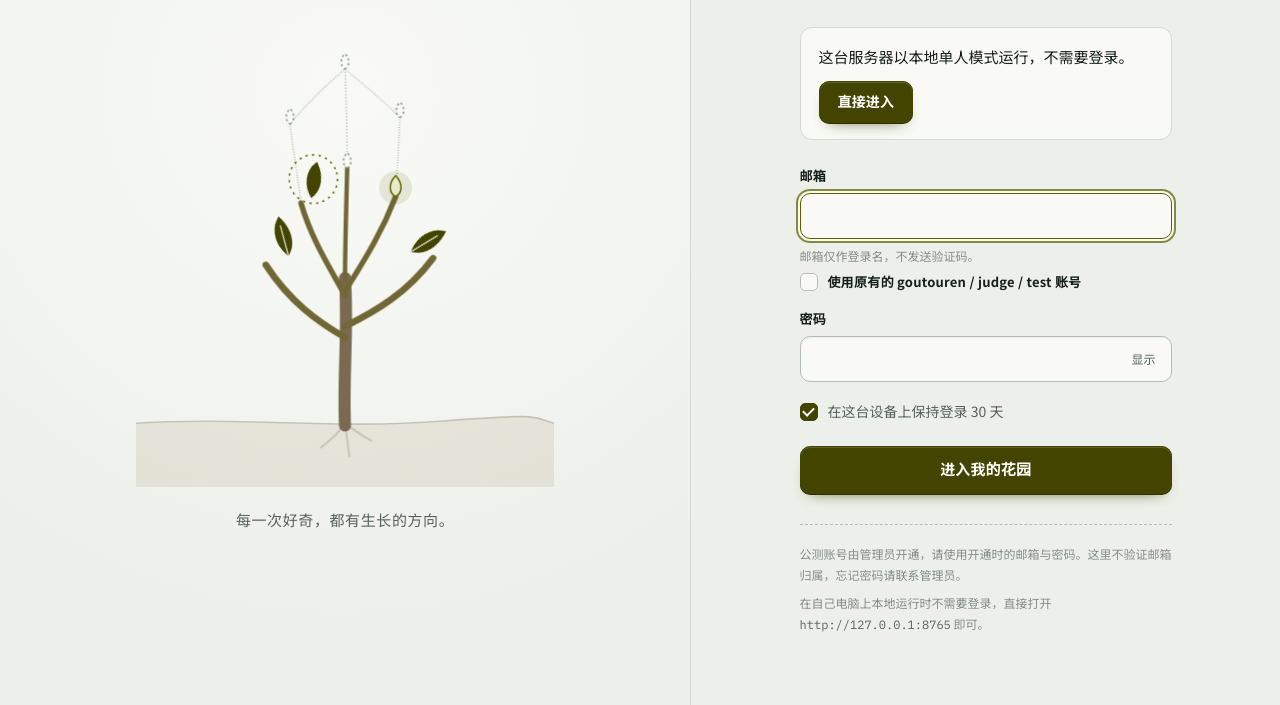
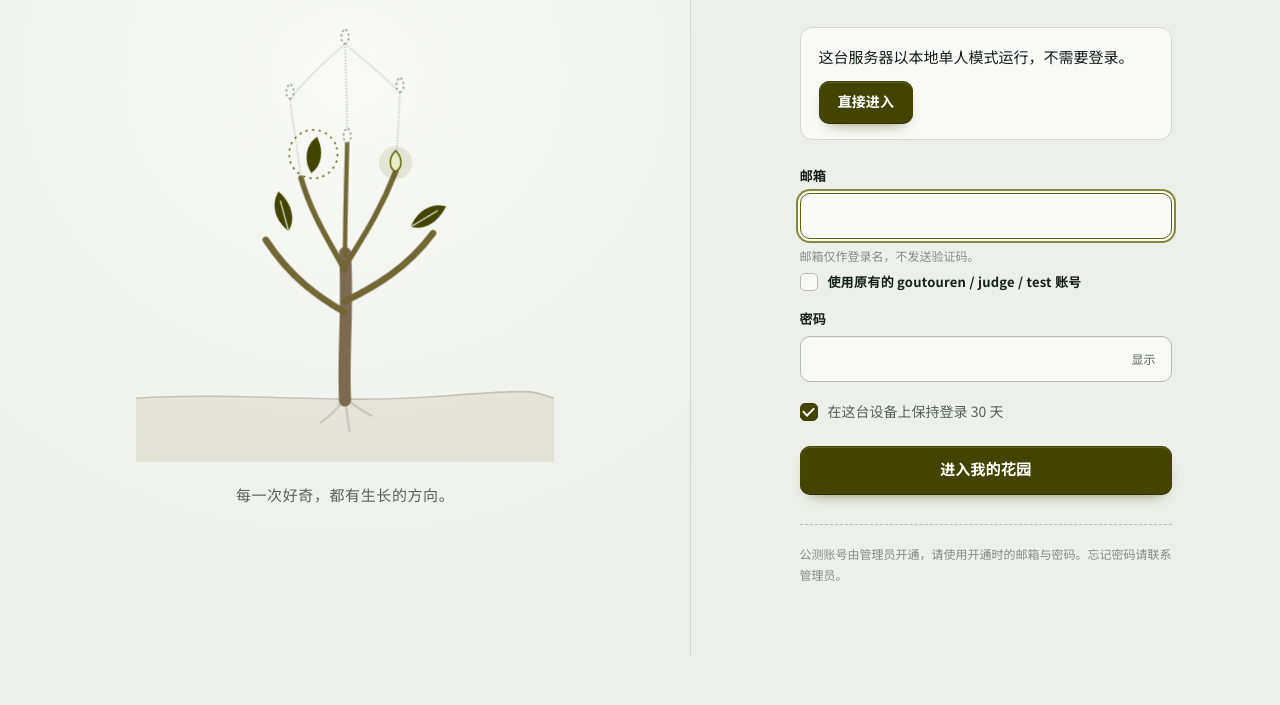
Before and after one commit to Dog-Headed/skilltree-ai, a plain HTML site: page app/static/login.html in a window 1280 px wide. Shown: the part 173-878 px from the top of the page. After the commit the page ends 829 px from the top, so only its background shows below. Drawn offline with Linux system fonts and the light colour scheme; files that its build step writes are made by us from their sources; no server answers; files whose address does not match are found by name; a web font is replaced by a local one.

Commit message:
Clarify beta queue position and simplify sign-in copy
Show the waiting position directly and remove local deployment details from the public login footer. No authentication, model or workflow logic changes.

Validation: JavaScript syntax check and 19 targeted authentication, queue and public API tests passed.

```diff
--- a/app/static/login.html
+++ b/app/static/login.html
@@ -84,8 +84,7 @@
       </form>
 
       <div class="login-foot">
-        <p>公测账号由管理员开通，请使用开通时的邮箱与密码。这里不验证邮箱归属，忘记密码请联系管理员。</p>
-        <p>在自己电脑上本地运行时不需要登录，直接打开 <code>http://127.0.0.1:8765</code> 即可。</p>
+        <p>公测账号由管理员开通，请使用开通时的邮箱与密码。忘记密码请联系管理员。</p>
       </div>
     </section>
 
--- a/app/static/v3.js
+++ b/app/static/v3.js
@@ -709,7 +709,7 @@
     storage.write('active-job', initial.id);
     const started = Date.now(); let job = initial;
     while (['queued', 'running'].includes(job.state)) {
-      $('busy-text').textContent = job.state === 'queued' ? `正在排队 · 前面还有 ${Math.max(0, job.position - 1)} 个等待任务` : '正在处理你的学习任务，进度会自动保存…';
+      $('busy-text').textContent = job.state === 'queued' ? `正在排队 · 等待位置第 ${job.position} 位` : '正在处理你的学习任务，进度会自动保存…';
       if (Date.now() - started > 1200000) throw new Error('任务仍在后台处理，稍后刷新页面可以继续查询。');
       await new Promise(resolve => setTimeout(resolve, 1500));
       const response = await get('/jobs/' + encodeURIComponent(job.id)); job = response.job;
```
